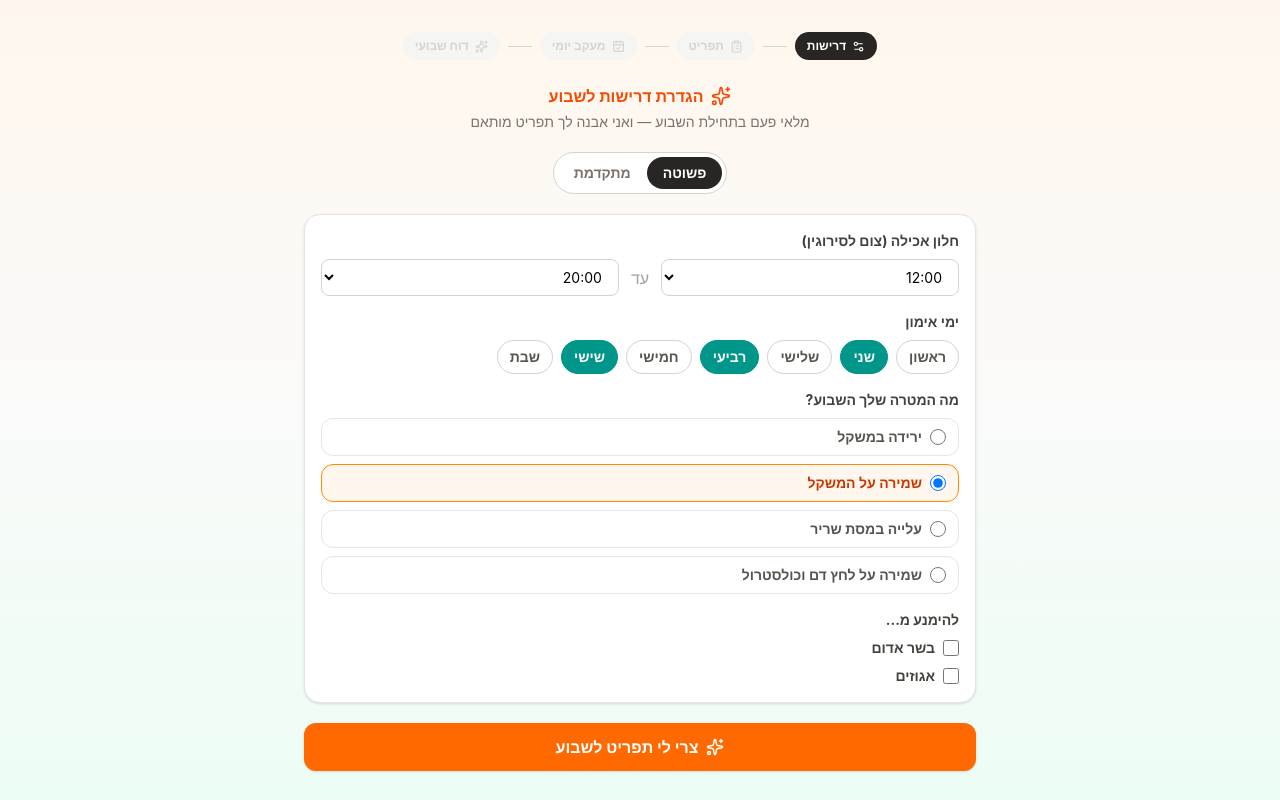
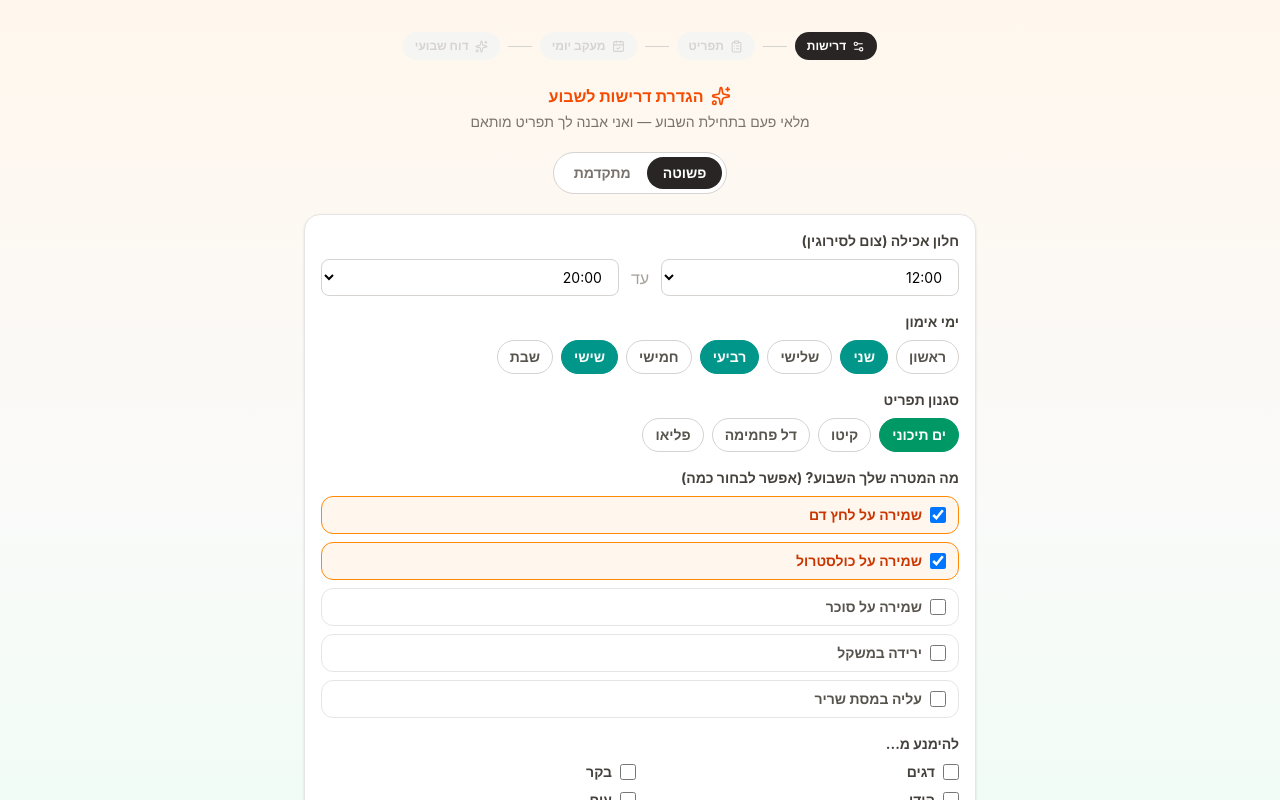
Before and after one commit to noyaShiryon/meal-planner, a React (Vite) app: page / in a window 1280 px wide. Shown: the top 800 px of the page. Built offline with nearby package versions, Linux system fonts and the light colour scheme.

Commit message:
update: multi-select goals, expanded avoid list, menu styles

```diff
--- a/package.json
+++ b/package.json
@@ -22,6 +22,7 @@
     "@types/react": "^19.2.17",
     "@types/react-dom": "^19.2.3",
     "@vitejs/plugin-react": "^6.0.4",
+    "gh-pages": "^6.3.0",
     "oxlint": "^1.75.0",
     "vite": "^8.2.0"
   }
--- a/src/App.jsx
+++ b/src/App.jsx
@@ -9,27 +9,34 @@ import {
 // Data: meal pools
 // ---------------------------------------------------------------------------
 const MAIN_POOL = [
-  { id: "m1", name: "עוף + ירקות צלויים + טחינה", kcal: 730, protein: 50, fat: 54, satFat: 10, carbs: 21, sodium: 135, protein_src: "chicken", redMeat: false, nuts: false },
-  { id: "m2", name: "דג + קינואה", kcal: 555, protein: 46, fat: 25, satFat: 4, carbs: 32, sodium: 85, protein_src: "fish", redMeat: false, nuts: false },
-  { id: "m3", name: "בקר/הודו + ירקות צלויים", kcal: 500, protein: 40, fat: 30, satFat: 7, carbs: 23, sodium: 190, protein_src: "beef", redMeat: true, nuts: false },
-  { id: "m4", name: "עוף + סלט טרי", kcal: 460, protein: 42, fat: 30, satFat: 7, carbs: 8, sodium: 100, protein_src: "chicken", redMeat: false, nuts: false },
-  { id: "m5", name: "דג + ירקות צלויים", kcal: 550, protein: 44, fat: 36, satFat: 6, carbs: 15, sodium: 115, protein_src: "fish", redMeat: false, nuts: false },
-  { id: "m6", name: "בקר/הודו + קינואה", kcal: 505, protein: 42, fat: 19, satFat: 5.4, carbs: 40, sodium: 160, protein_src: "beef", redMeat: true, nuts: false },
-  { id: "m7", name: "עוף + טחינה", kcal: 550, protein: 45, fat: 40, satFat: 8, carbs: 6, sodium: 95, protein_src: "chicken", redMeat: false, nuts: false },
-  { id: "m8", name: "דג + סלט טרי", kcal: 460, protein: 41, fat: 28, satFat: 5, carbs: 8, sodium: 85, protein_src: "fish", redMeat: false, nuts: false },
-  { id: "m9", name: "בקר/הודו + טחינה", kcal: 500, protein: 40, fat: 32, satFat: 7, carbs: 14, sodium: 155, protein_src: "beef", redMeat: true, nuts: false },
-  { id: "m10", name: "ביצים (3) + ירקות צלויים + טחינה", kcal: 635, protein: 29, fat: 50, satFat: 9, carbs: 27, sodium: 195, protein_src: "egg", redMeat: false, nuts: false },
-  { id: "m11", name: "ביצים (3) + ירקות צלויים", kcal: 455, protein: 24, fat: 34, satFat: 7, carbs: 21, sodium: 190, protein_src: "egg", redMeat: false, nuts: false },
-  { id: "m12", name: "בקר/הודו + אורז כרובית", kcal: 410, protein: 39, fat: 21, satFat: 6, carbs: 16, sodium: 200, protein_src: "beef", redMeat: true, nuts: false },
-  { id: "m13", name: "עוף + קינואה", kcal: 555, protein: 47, fat: 27, satFat: 6, carbs: 32, sodium: 100, protein_src: "chicken", redMeat: false, nuts: false },
-  { id: "m14", name: "עוף + אורז כרובית", kcal: 460, protein: 44, fat: 29, satFat: 7, carbs: 8, sodium: 140, protein_src: "chicken", redMeat: false, nuts: false },
+  { id: "m1", name: "עוף + ירקות צלויים + טחינה", kcal: 730, protein: 50, fat: 54, satFat: 10, carbs: 21, sodium: 135, protein_src: "chicken", redMeat: false, nuts: false, dairy: false, grain: false, legume: false },
+  { id: "m2", name: "דג + קינואה", kcal: 555, protein: 46, fat: 25, satFat: 4, carbs: 32, sodium: 85, protein_src: "fish", redMeat: false, nuts: false, dairy: false, grain: true, legume: false },
+  { id: "m3", name: "בקר + ירקות צלויים", kcal: 500, protein: 40, fat: 30, satFat: 7, carbs: 23, sodium: 190, protein_src: "beef", redMeat: true, nuts: false, dairy: false, grain: false, legume: false },
+  { id: "m3b", name: "הודו טחון + ירקות צלויים", kcal: 480, protein: 40, fat: 26, satFat: 5, carbs: 23, sodium: 180, protein_src: "turkey", redMeat: false, nuts: false, dairy: false, grain: false, legume: false },
+  { id: "m4", name: "עוף + סלט טרי", kcal: 460, protein: 42, fat: 30, satFat: 7, carbs: 8, sodium: 100, protein_src: "chicken", redMeat: false, nuts: false, dairy: false, grain: false, legume: false },
+  { id: "m5", name: "דג + ירקות צלויים", kcal: 550, protein: 44, fat: 36, satFat: 6, carbs: 15, sodium: 115, protein_src: "fish", redMeat: false, nuts: false, dairy: false, grain: false, legume: false },
+  { id: "m6", name: "בקר + קינואה", kcal: 505, protein: 42, fat: 19, satFat: 5.4, carbs: 40, sodium: 160, protein_src: "beef", redMeat: true, nuts: false, dairy: false, grain: true, legume: false },
+  { id: "m6b", name: "הודו טחון + קינואה", kcal: 490, protein: 42, fat: 16, satFat: 3.8, carbs: 40, sodium: 150, protein_src: "turkey", redMeat: false, nuts: false, dairy: false, grain: true, legume: false },
+  { id: "m7", name: "עוף + טחינה", kcal: 550, protein: 45, fat: 40, satFat: 8, carbs: 6, sodium: 95, protein_src: "chicken", redMeat: false, nuts: false, dairy: false, grain: false, legume: false },
+  { id: "m8", name: "דג + סלט טרי", kcal: 460, protein: 41, fat: 28, satFat: 5, carbs: 8, sodium: 85, protein_src: "fish", redMeat: false, nuts: false, dairy: false, grain: false, legume: false },
+  { id: "m9", name: "בקר + טחינה", kcal: 500, protein: 40, fat: 32, satFat: 7, carbs: 14, sodium: 155, protein_src: "beef", redMeat: true, nuts: false, dairy: false, grain: false, legume: false },
+  { id: "m9b", name: "הודו טחון + טחינה", kcal: 480, protein: 40, fat: 28, satFat: 5, carbs: 14, sodium: 145, protein_src: "turkey", redMeat: false, nuts: false, dairy: false, grain: false, legume: false },
+  { id: "m10", name: "ביצים (3) + ירקות צלויים + טחינה", kcal: 635, protein: 29, fat: 50, satFat: 9, carbs: 27, sodium: 195, protein_src: "egg", redMeat: false, nuts: false, dairy: false, grain: false, legume: false },
+  { id: "m11", name: "ביצים (3) + ירקות צלויים", kcal: 455, protein: 24, fat: 34, satFat: 7, carbs: 21, sodium: 190, protein_src: "egg", redMeat: false, nuts: false, dairy: false, grain: false, legume: false },
+  { id: "m12", name: "בקר + אורז כרובית", kcal: 410, protein: 39, fat: 21, satFat: 6, carbs: 16, sodium: 200, protein_src: "beef", redMeat: true, nuts: false, dairy: false, grain: false, legume: false },
+  { id: "m12b", name: "הודו טחון + אורז כרובית", kcal: 400, protein: 39, fat: 18, satFat: 4, carbs: 16, sodium: 190, protein_src: "turkey", redMeat: false, nuts: false, dairy: false, grain: false, legume: false },
+  { id: "m13", name: "עוף + קינואה", kcal: 555, protein: 47, fat: 27, satFat: 6, carbs: 32, sodium: 100, protein_src: "chicken", redMeat: false, nuts: false, dairy: false, grain: true, legume: false },
+  { id: "m14", name: "עוף + אורז כרובית", kcal: 460, protein: 44, fat: 29, satFat: 7, carbs: 8, sodium: 140, protein_src: "chicken", redMeat: false, nuts: false, dairy: false, grain: false, legume: false },
+  { id: "m15", name: "דג + אורז כרובית", kcal: 470, protein: 43, fat: 27, satFat: 4.5, carbs: 8, sodium: 110, protein_src: "fish", redMeat: false, nuts: false, dairy: false, grain: false, legume: false },
 ];
 
 const SNACK_POOL = [
-  { id: "s1", name: "תפוח + 5 שקדים", kcal: 145, protein: 3, fat: 5, satFat: 0.4, carbs: 27, sodium: 2, redMeat: false, nuts: true },
-  { id: "s2", name: "בננה", kcal: 105, protein: 1, fat: 0.3, satFat: 0, carbs: 27, sodium: 1, redMeat: false, nuts: false },
-  { id: "s3", name: "מלפפון + 2 כפות חומוס", kcal: 110, protein: 5, fat: 4, satFat: 0.5, carbs: 14, sodium: 60, redMeat: false, nuts: false },
-  { id: "s4", name: "5 אגוזי מלך + חופן ענבים", kcal: 140, protein: 3, fat: 9, satFat: 1, carbs: 15, sodium: 2, redMeat: false, nuts: true },
+  { id: "s1", name: "תפוח + 5 שקדים", kcal: 145, protein: 3, fat: 5, satFat: 0.4, carbs: 27, sodium: 2, redMeat: false, nuts: true, peanuts: false, dairy: false, grain: false, legume: false },
+  { id: "s2", name: "בננה", kcal: 105, protein: 1, fat: 0.3, satFat: 0, carbs: 27, sodium: 1, redMeat: false, nuts: false, peanuts: false, dairy: false, grain: false, legume: false },
+  { id: "s3", name: "מלפפון + 2 כפות חומוס", kcal: 110, protein: 5, fat: 4, satFat: 0.5, carbs: 14, sodium: 60, redMeat: false, nuts: false, peanuts: false, dairy: false, grain: false, legume: true },
+  { id: "s4", name: "5 אגוזי מלך + חופן ענבים", kcal: 140, protein: 3, fat: 9, satFat: 1, carbs: 15, sodium: 2, redMeat: false, nuts: true, peanuts: false, dairy: false, grain: false, legume: false },
+  { id: "s5", name: "זיתים + קוביות גבינה קשה", kcal: 150, protein: 6, fat: 13, satFat: 6, carbs: 3, sodium: 300, redMeat: false, nuts: false, peanuts: false, dairy: true, grain: false, legume: false },
+  { id: "s6", name: "ביצה קשה", kcal: 140, protein: 12, fat: 10, satFat: 3, carbs: 1, sodium: 140, redMeat: false, nuts: false, peanuts: false, dairy: false, grain: false, legume: false, protein_src: "egg" },
 ];
 
 const DAY_DEFS = [
@@ -50,29 +57,70 @@ const TIME_OPTIONS = Array.from({ length: 48 }).map((_, i) => {
   return `${h}:${m}`;
 });
 
+// Each goal contributes constraints; when several are selected they combine
+// (numeric caps take the strictest value, calorie range narrows).
 const GOALS = [
-  { key: "lose", label: "ירידה במשקל", calMin: 1000, calMax: 1300, sodiumMax: 2000, satFatMax: 15 },
-  { key: "maintain", label: "שמירה על המשקל", calMin: 1400, calMax: 1700, sodiumMax: 2300, satFatMax: 20 },
-  { key: "gain", label: "עלייה במסת שריר", calMin: 1800, calMax: 2200, sodiumMax: 2300, satFatMax: 22 },
-  { key: "heart", label: "שמירה על לחץ דם וכולסטרול", calMin: 1100, calMax: 1500, sodiumMax: 1500, satFatMax: 13 },
+  { key: "bp", label: "שמירה על לחץ דם", sodiumMax: 1500 },
+  { key: "chol", label: "שמירה על כולסטרול", satFatMax: 13 },
+  { key: "sugar", label: "שמירה על סוכר", carbMax: 120 },
+  { key: "lose", label: "ירידה במשקל", calMin: 1000, calMax: 1300 },
+  { key: "gain", label: "עליה במסת שריר", calMin: 1800, calMax: 2200 },
 ];
 
 const AVOID_OPTIONS = [
-  { key: "avoidRedMeat", label: "בשר אדום" },
-  { key: "avoidNuts", label: "אגוזים" },
+  { key: "avoidFish", label: "דגים", match: (m) => m.protein_src === "fish" },
+  { key: "avoidBeef", label: "בקר", match: (m) => m.protein_src === "beef" },
+  { key: "avoidTurkey", label: "הודו", match: (m) => m.protein_src === "turkey" },
+  { key: "avoidChicken", label: "עוף", match: (m) => m.protein_src === "chicken" },
+  { key: "avoidEggs", label: "ביצים", match: (m) => m.protein_src === "egg" },
+  { key: "avoidDairy", label: "חלב", match: (m) => !!m.dairy },
+  { key: "avoidPeanuts", label: "בוטנים", match: (m) => !!m.peanuts },
+  { key: "avoidNuts", label: "אגוזים", match: (m) => !!m.nuts },
 ];
+
+const STYLE_OPTIONS = [
+  { key: "mediterranean", label: "ים תיכוני" },
+  { key: "keto", label: "קיטו" },
+  { key: "lowcarb", label: "דל פחמימה" },
+  { key: "paleo", label: "פליאו" },
+];
+
+// Combine the constraints of every selected goal into one requirement set,
+// starting from a neutral baseline and tightening as goals are added.
+function combineGoals(goalKeys) {
+  const base = { calMin: 1400, calMax: 1700, sodiumMax: 2300, satFatMax: 20, carbMax: 999 };
+  goalKeys.forEach((key) => {
+    const g = GOALS.find((g) => g.key === key);
+    if (!g) return;
+    if (g.sodiumMax !== undefined) base.sodiumMax = Math.min(base.sodiumMax, g.sodiumMax);
+    if (g.satFatMax !== undefined) base.satFatMax = Math.min(base.satFatMax, g.satFatMax);
+    if (g.carbMax !== undefined) base.carbMax = Math.min(base.carbMax, g.carbMax);
+    if (g.calMin !== undefined) base.calMin = Math.max(base.calMin, g.calMin);
+    if (g.calMax !== undefined) base.calMax = Math.min(base.calMax, g.calMax);
+  });
+  if (base.calMin > base.calMax) base.calMin = base.calMax;
+  return base;
+}
+
+function defaultReqForGoals(goalKeys) {
+  return combineGoals(goalKeys);
+}
 
 const defaultRequirements = {
   mode: "simple",
-  goal: "maintain",
+  goals: ["bp", "chol"],
+  style: "mediterranean",
   eatStart: "12:00",
   eatEnd: "20:00",
   workoutDays: ["mon", "wed", "fri"],
-  calMin: 1400,
-  calMax: 1700,
-  sodiumMax: 2300,
-  satFatMax: 20,
-  avoidRedMeat: false,
+  ...combineGoals(["bp", "chol"]),
+  avoidFish: false,
+  avoidBeef: false,
+  avoidTurkey: false,
+  avoidChicken: false,
+  avoidEggs: false,
+  avoidDairy: false,
+  avoidPeanuts: false,
   avoidNuts: false,
 };
 
@@ -88,17 +136,34 @@ function shuffled(arr) {
   return a;
 }
 
-function poolFor(pool, req) {
+const STYLE_LIMITS = {
+  mediterranean: { mainCarbMax: Infinity, snackCarbMax: Infinity },
+  keto: { mainCarbMax: 16, snackCarbMax: 15 },
+  lowcarb: { mainCarbMax: 25, snackCarbMax: 20 },
+  paleo: { mainCarbMax: Infinity, snackCarbMax: Infinity },
+};
+
+function styleAllows(m, style, isSnack) {
+  const limits = STYLE_LIMITS[style] || STYLE_LIMITS.mediterranean;
+  const carbCap = isSnack ? limits.snackCarbMax : limits.mainCarbMax;
+  if (m.carbs > carbCap) return false;
+  if (style === "paleo" && (m.grain || m.legume || m.dairy)) return false;
+  return true;
+}
+
+function poolFor(pool, req, isSnack = false) {
   return pool.filter((m) => {
-    if (req.avoidRedMeat && m.redMeat) return false;
-    if (req.avoidNuts && m.nuts) return false;
+    for (const opt of AVOID_OPTIONS) {
+      if (req[opt.key] && opt.match(m)) return false;
+    }
+    if (!styleAllows(m, req.style || "mediterranean", isSnack)) return false;
     return true;
   });
 }
 
 function generateWeek(req) {
-  const mainOptions = poolFor(MAIN_POOL, req);
-  const snackOptions = poolFor(SNACK_POOL, req);
+  const mainOptions = poolFor(MAIN_POOL, req, false);
+  const snackOptions = poolFor(SNACK_POOL, req, true);
   const usageCount = {};
   const mid = (req.calMin + req.calMax) / 2;
 
@@ -175,7 +240,7 @@ function weekTotals(week) {
 function redMeatCount(week) {
   return week.days.reduce((n, d) => {
     const { lunch, dinner } = dayMeals(d);
-    return n + [lunch, dinner].filter((m) => m && m.redMeat).length;
+    return n + [lunch, dinner].filter((m) => m && m.protein_src === "beef").length;
   }, 0);
 }
 
@@ -187,13 +252,23 @@ function validateDay(day, req) {
 
   [["lunch", lunch], ["dinner", dinner], ["snack", snack]].forEach(([slot, m]) => {
     if (!m) return;
-    if (req.avoidRedMeat && m.redMeat) mealIssues[slot].push("מכיל בשר אדום, וסימנת שאת נמנעת ממנו");
-    if (req.avoidNuts && m.nuts) mealIssues[slot].push("מכיל אגוזים, וסימנת שאת נמנעת מהם");
+    AVOID_OPTIONS.forEach((opt) => {
+      if (req[opt.key] && opt.match(m)) {
+        mealIssues[slot].push(`מכיל ${opt.label}, וסימנת שאת נמנעת מזה`);
+      }
+    });
   });
 
   const totals = dayTotals(day);
   if (totals.kcal < req.calMin || totals.kcal > req.calMax) {
     dayIssues.push(`סה"כ קלוריות היום (${Math.round(totals.kcal)}) מחוץ לטווח שהגדרת (${req.calMin}–${req.calMax})`);
+  }
+  if (req.carbMax && totals.carbs > req.carbMax) {
+    const worst = ["lunch", "dinner", "snack"].reduce((a, b) => {
+      const ma = dayMeals(day)[a], mb = dayMeals(day)[b];
+      return (ma?.carbs || 0) >= (mb?.carbs || 0) ? a : b;
+    });
+    mealIssues[worst].push(`התורם הגדול ביותר לחריגת פחמימות (סה"כ ${Math.round(totals.carbs)} ג', יעד עד ${req.carbMax})`);
   }
   if (totals.sodium > req.sodiumMax) {
     const worst = ["lunch", "dinner", "snack"].reduce((a, b) => {
@@ -216,7 +291,7 @@ function validateDay(day, req) {
 function suggestAlternative(slot, day, req) {
   const pool = slot === "snack" ? SNACK_POOL : MAIN_POOL;
   const current = byId(pool, slot === "lunch" ? day.lunchId : slot === "dinner" ? day.dinnerId : day.snackId);
-  const candidates = poolFor(pool, req).filter((m) => m.id !== current?.id);
+  const candidates = poolFor(pool, req, slot === "snack").filter((m) => m.id !== current?.id);
   if (candidates.length === 0) return null;
   candidates.sort((a, b) => {
     const da = Math.abs(a.kcal - (current?.kcal || 0)) + a.sodium * 0.3 + a.satFat * 8;
@@ -266,6 +341,7 @@ function range(start, end, step) {
 const CAL_OPTIONS = range(800, 3000, 50);
 const SODIUM_OPTIONS = range(500, 4000, 100);
 const SATFAT_OPTIONS = range(5, 40, 1);
+const CARB_OPTIONS = [...range(20, 350, 10), 999];
 
 function TimeSelect({ value, onChange }) {
   return (
@@ -290,9 +366,11 @@ function SetupView({ requirements, onGenerate }) {
     }));
   };
 
-  const applyGoal = (goalKey) => {
-    const g = GOALS.find((g) => g.key === goalKey);
-    setReq((r) => ({ ...r, goal: goalKey, calMin: g.calMin, calMax: g.calMax, sodiumMax: g.sodiumMax, satFatMax: g.satFatMax }));
+  const toggleGoal = (goalKey) => {
+    setReq((r) => {
+      const goals = r.goals.includes(goalKey) ? r.goals.filter((k) => k !== goalKey) : [...r.goals, goalKey];
+      return { ...r, goals, ...combineGoals(goals) };
+    });
   };
 
   const toggleAvoid = (key) => setReq((r) => ({ ...r, [key]: !r[key] }));
@@ -346,16 +424,32 @@ function SetupView({ requirements, onGenerate }) {
           </div>
         </div>
 
+        <div>
+          <label className="block text-sm font-bold text-stone-700 mb-2">סגנון תפריט</label>
+          <div className="flex flex-wrap gap-2">
+            {STYLE_OPTIONS.map((s) => (
+              <button key={s.key} type="button" onClick={() => setReq((r) => ({ ...r, style: s.key }))}
+                className={`px-3 py-1.5 rounded-full text-sm font-semibold border transition ${
+                  req.style === s.key
+                    ? "bg-emerald-600 text-white border-emerald-600"
+                    : "bg-white text-stone-600 border-stone-300"
+                }`}>
+                {s.label}
+              </button>
+            ))}
+          </div>
+        </div>
+
         {req.mode === "simple" ? (
           <div>
-            <label className="block text-sm font-bold text-stone-700 mb-2">מה המטרה שלך השבוע?</label>
+            <label className="block text-sm font-bold text-stone-700 mb-2">מה המטרה שלך השבוע? (אפשר לבחור כמה)</label>
             <div className="flex flex-col gap-2">
               {GOALS.map((g) => (
                 <label key={g.key}
                   className={`flex items-center gap-2 border rounded-xl px-3 py-2 text-sm font-semibold cursor-pointer ${
-                    req.goal === g.key ? "border-orange-400 bg-orange-50 text-orange-700" : "border-stone-200 text-stone-600"
+                    req.goals.includes(g.key) ? "border-orange-400 bg-orange-50 text-orange-700" : "border-stone-200 text-stone-600"
                   }`}>
-                  <input type="radio" name="goal" checked={req.goal === g.key} onChange={() => applyGoal(g.key)} className="w-4 h-4" />
+                  <input type="checkbox" checked={req.goals.includes(g.key)} onChange={() => toggleGoal(g.key)} className="w-4 h-4" />
                   {g.label}
                 </label>
               ))}
@@ -391,12 +485,19 @@ function SetupView({ requirements, onGenerate }) {
                 {SATFAT_OPTIONS.map((v) => <option key={v} value={v}>{v}</option>)}
               </select>
             </div>
+            <div className="col-span-2">
+              <label className="block text-sm font-bold text-stone-700 mb-2">פחמימות מקסימליות ליום (ג')</label>
+              <select value={req.carbMax} onChange={(e) => setReq((r) => ({ ...r, carbMax: Number(e.target.value) }))}
+                className="border border-stone-300 rounded-lg px-3 py-2 text-sm w-full bg-white">
+                {CARB_OPTIONS.map((v) => <option key={v} value={v}>{v === 999 ? "ללא הגבלה" : v}</option>)}
+              </select>
+            </div>
           </div>
         )}
 
         <div>
           <label className="block text-sm font-bold text-stone-700 mb-2">להימנע מ...</label>
-          <div className="flex flex-col gap-2">
+          <div className="grid grid-cols-2 gap-2">
             {AVOID_OPTIONS.map((a) => (
               <label key={a.key} className="flex items-center gap-2 text-sm font-semibold text-stone-700">
                 <input type="checkbox" checked={req[a.key]} onChange={() => toggleAvoid(a.key)} className="w-4 h-4" />
@@ -421,7 +522,7 @@ function SetupView({ requirements, onGenerate }) {
 // ---------------------------------------------------------------------------
 function MealPicker({ slot, req, onPick, onClose }) {
   const pool = slot === "snack" ? SNACK_POOL : MAIN_POOL;
-  const options = poolFor(pool, req);
+  const options = poolFor(pool, req, slot === "snack");
   return (
     <div className="fixed inset-0 bg-black/40 flex items-center justify-center z-50 p-4" dir="rtl">
       <div className="bg-white rounded-2xl max-w-md w-full max-h-[80vh] overflow-y-auto p-4 space-y-2">
@@ -752,7 +853,7 @@ function ReportView({ week, requirements, tracker, onBackToTracker }) {
   let doneCount = 0;
   let satietySum = 0, satietyN = 0;
   let moodSum = 0, moodN = 0;
-  let daysInCalRange = 0, daysSodiumOk = 0, daysSatFatOk = 0;
+  let daysInCalRange = 0, daysSodiumOk = 0, daysSatFatOk = 0, daysCarbOk = 0;
   const notedDays = [];
 
   week.days.forEach((day) => {
@@ -766,6 +867,7 @@ function ReportView({ week, requirements, tracker, onBackToTracker }) {
     if (totals.kcal >= requirements.calMin && totals.kcal <= requirements.calMax) daysInCalRange++;
     if (totals.sodium <= requirements.sodiumMax) daysSodiumOk++;
     if (totals.satFat <= requirements.satFatMax) daysSatFatOk++;
+    if (!requirements.carbMax || totals.carbs <= requirements.carbMax) daysCarbOk++;
     if (t.notes && t.notes.trim()) notedDays.push({ name: day.name, notes: t.notes });
   });
 
@@ -817,6 +919,10 @@ function ReportView({ week, requirements, tracker, onBackToTracker }) {
         <div className="flex items-center justify-between text-sm">
           <span className="text-stone-600">ימים בגבול השומן הרווי</span>
           <Pill tone={daysSatFatOk >= 5 ? "emerald" : "amber"}>{daysSatFatOk}/7 ימים</Pill>
+        </div>
+        <div className="flex items-center justify-between text-sm">
+          <span className="text-stone-600">ימים בגבול הפחמימות</span>
+          <Pill tone={daysCarbOk >= 5 ? "emerald" : "amber"}>{daysCarbOk}/7 ימים</Pill>
         </div>
         <div className="flex items-center justify-between text-sm">
           <span className="text-stone-600">בשר אדום השבוע</span>
```
Also changed, not shown: 1 other file (tests, documents, lock files or other folders).
